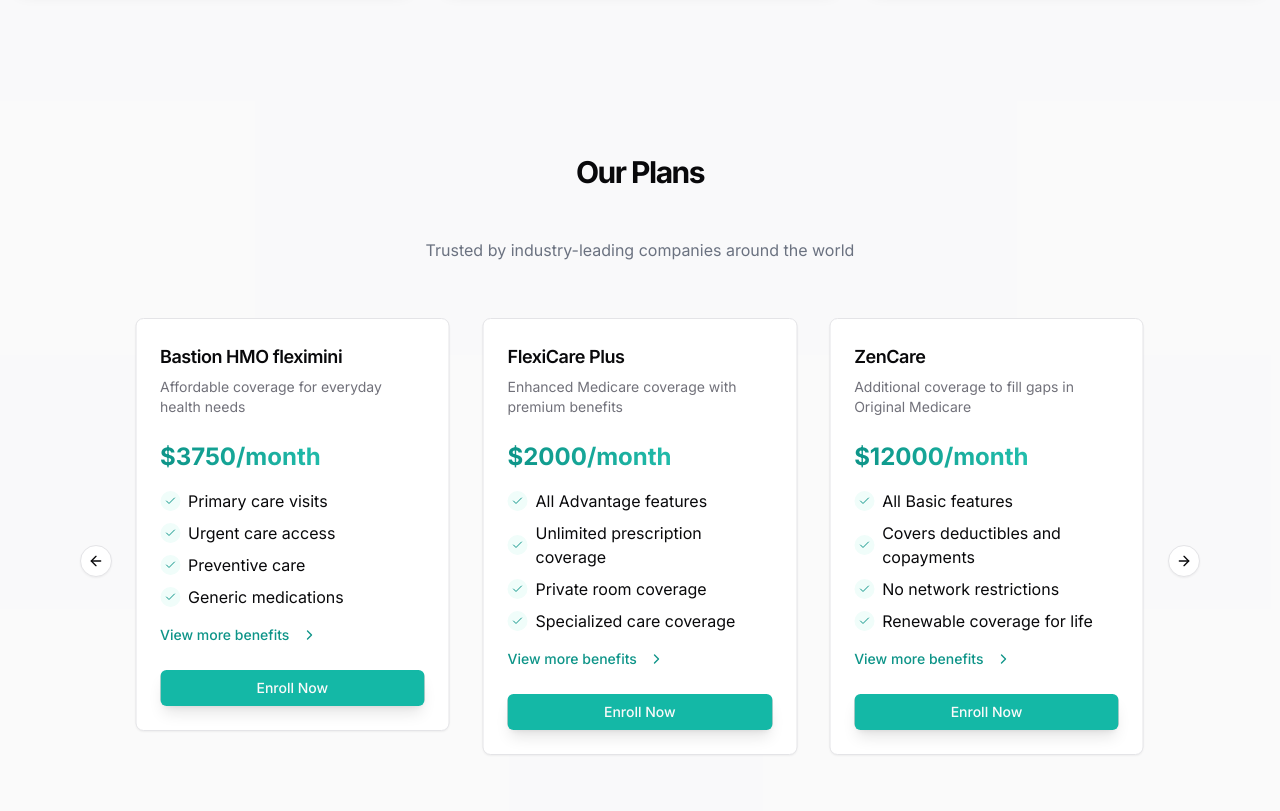
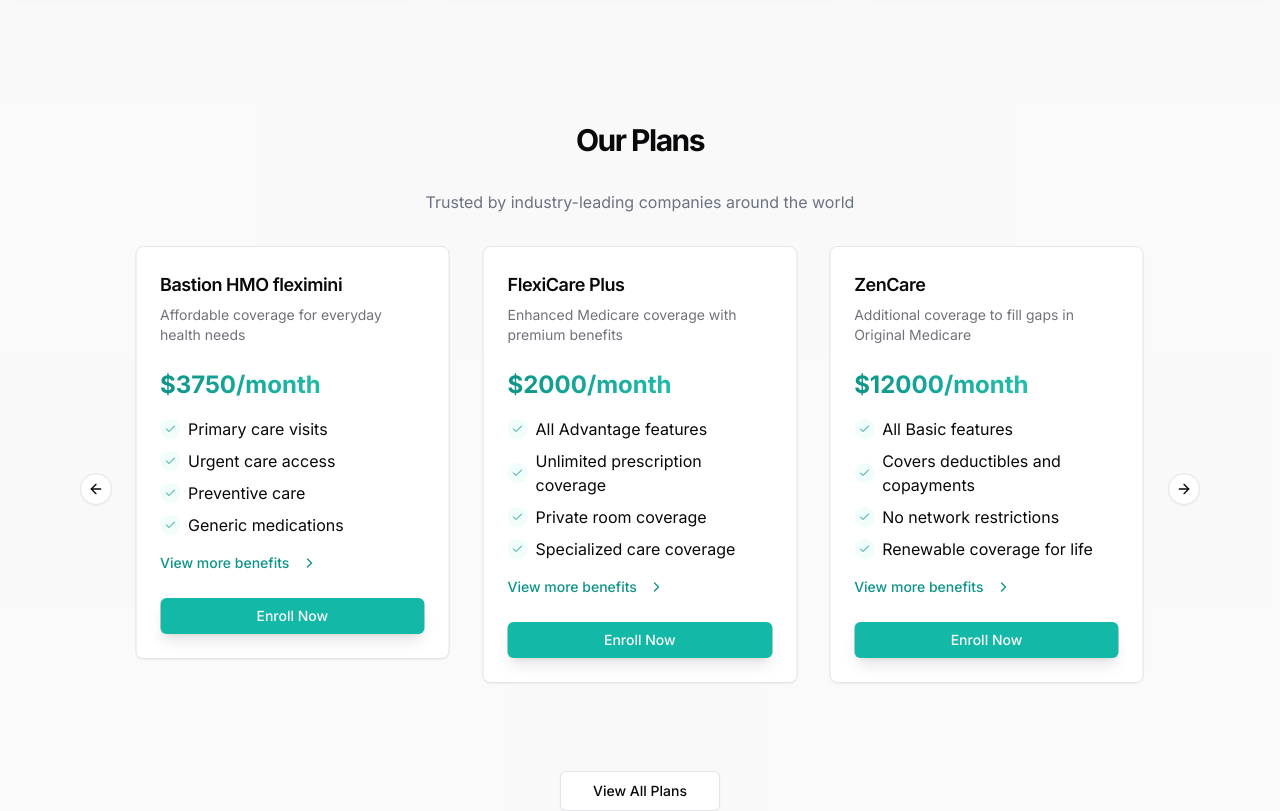
Before and after one commit to Mosesedem/proton-medicare, a Next.js app: page / in a window 1280 px wide. Shown: the part 2440-3251 px from the top of the page. Built offline with nearby package versions, Linux system fonts and the light colour scheme; what @radix-ui/themes would draw is missing.

Commit message:
Update plans section in home page

```diff
--- a/app/page.tsx
+++ b/app/page.tsx
@@ -388,7 +388,7 @@ export default function Home() {
 
       {/* Plans Section */}
       <section className="w-full bg-muted/50 py-12 md:py-24">
-        <div className="mx-auto space-y-12 px-4 py-8">
+        <div>
           <h2 className="mb-8 text-center text-3xl font-bold tracking-tighter">
             Our Plans
           </h2>
```
